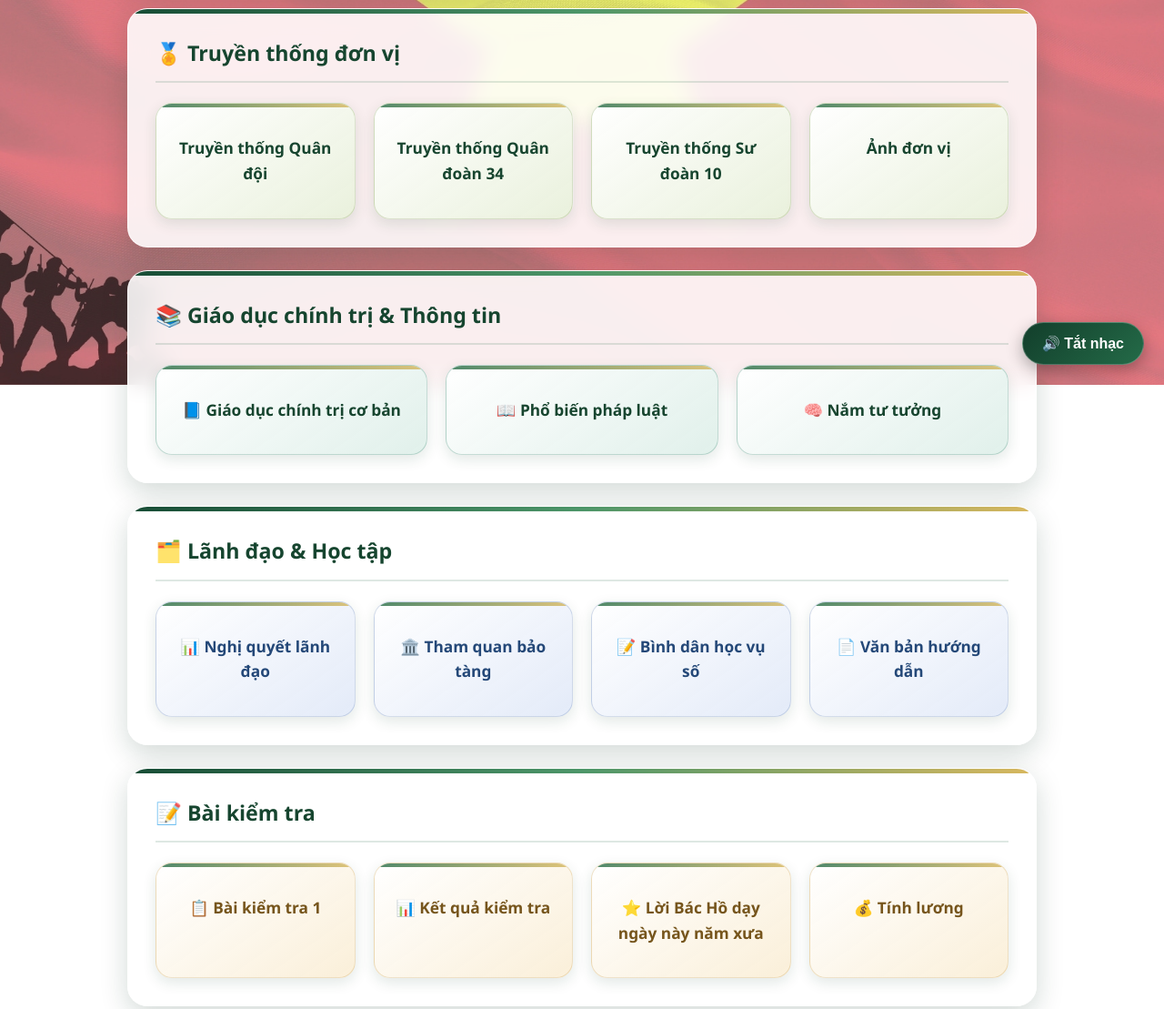
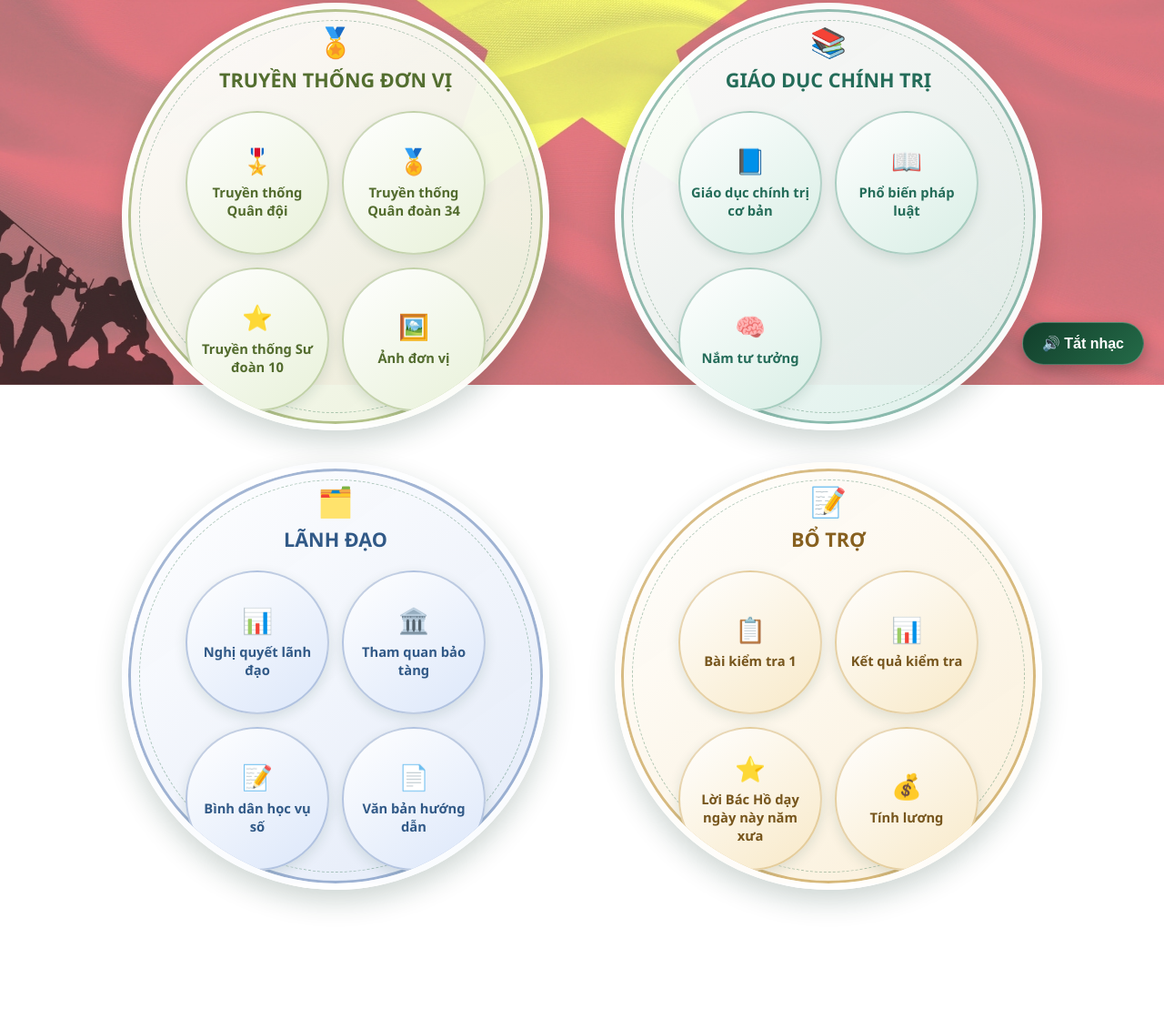
Before and after one commit to vudsn920-maker/hoangquangvu, a plain HTML site: page index.html in a window 1280 px wide. Shown: the part 377-1486 px from the top of the page at 91% size. After the commit the page ends 1415 px from the top, so only its background shows below. Drawn offline with Linux system fonts and the light colour scheme.

Commit message:
Add files via upload

```diff
--- a/index.html
+++ b/index.html
@@ -97,17 +97,17 @@ header h1{
 
 /* ================= SECTION ================= */
 section{
-  max-width:1000px;
+  max-width:1050px;
   margin:155px auto 40px;
 }
 
-/* ================= CARD ================= */
-.card{
-  background:rgba(255,255,255,.88);
+/* ================= CARD CHÀO MỪNG ================= */
+.welcome-card{
+  background:rgba(255,255,255,.9);
   backdrop-filter:blur(12px);
   -webkit-backdrop-filter:blur(12px);
   padding:30px;
-  margin:25px 0;
+  margin:25px 0 40px;
   border-radius:22px;
   border:1px solid rgba(255,255,255,.7);
   box-shadow:0 10px 30px rgba(12,48,34,.18);
@@ -117,10 +117,10 @@ section{
   opacity:0;
   transform:translateY(30px);
   animation:cardFadeIn 1s ease forwards;
+  animation-delay:.2s;
 }
 
-/* Viền trang trí phía trên Card */
-.card::before{
+.welcome-card::before{
   content:"";
   position:absolute;
   top:0;
@@ -130,135 +130,294 @@ section{
   background:linear-gradient(90deg,#174c35,#4d9669,#d8b75e);
 }
 
-/* Tiêu đề Card */
-.card h2{
-  margin-bottom:22px;
+.welcome-card h2{
+  margin-bottom:15px;
   color:#16452f;
   font-size:1.45rem;
   font-weight:800;
-  padding-bottom:12px;
-  border-bottom:2px solid rgba(35,105,67,.15);
 }
 
-/* ================= GRID BÀI HỌC ================= */
-.grid-lessons{
+/* ================= KHU VỰC 4 HÌNH TRÒN LỚN ================= */
+.circle-container{
   display:grid;
-  grid-template-columns:repeat(auto-fit,minmax(180px,1fr));
-  gap:20px;
+  grid-template-columns:repeat(2,minmax(0,1fr));
+  gap:35px;
+  justify-items:center;
+  align-items:center;
 }
 
-/* ================= Ô BÀI HỌC ================= */
-.square-lesson{
-  padding:35px 20px;
-  border-radius:18px;
-  text-align:center;
-  font-size:1.08rem;
-  font-weight:750;
-  color:#17452f;
-  transition:all .3s ease;
-  box-shadow:0 5px 15px rgba(18,62,43,.12);
-  background:linear-gradient(145deg,
-    rgba(255,255,255,.96),
-    rgba(224,241,230,.92));
-  border:1px solid rgba(38,115,74,.18);
-  backdrop-filter:blur(8px);
-  -webkit-backdrop-filter:blur(8px);
+/* ================= HÌNH TRÒN LỚN ================= */
+.circle-card{
+  width:100%;
+  max-width:470px;
+  aspect-ratio:1/1;
+  border-radius:50%;
+  padding:38px;
   position:relative;
   overflow:hidden;
+
+  display:flex;
+  flex-direction:column;
+  justify-content:center;
+  align-items:center;
+
+  background:linear-gradient(
+    145deg,
+    rgba(255,255,255,.96),
+    rgba(225,239,226,.91)
+  );
+
+  border:7px solid rgba(255,255,255,.8);
+  box-shadow:
+    0 12px 30px rgba(12,48,34,.2),
+    inset 0 0 0 3px rgba(216,183,94,.5);
+
+  opacity:0;
+  transform:scale(.88);
+  animation:circleFadeIn .9s ease forwards;
+
+  transition:transform .35s ease,box-shadow .35s ease;
 }
 
-/* Vệt màu trang trí */
-.square-lesson::before{
+/* Viền trang trí bên trong */
+.circle-card::before{
   content:"";
   position:absolute;
-  top:0;
-  left:0;
+  inset:12px;
+  border:1px dashed rgba(35,105,67,.35);
+  border-radius:50%;
+  pointer-events:none;
+}
+
+/* Vòng tròn trang trí */
+.circle-card::after{
+  content:"";
+  position:absolute;
+  width:160px;
+  height:160px;
+  top:-75px;
+  right:-65px;
+  border-radius:50%;
+  background:rgba(255,255,255,.22);
+  pointer-events:none;
+}
+
+.circle-card:hover{
+  transform:scale(1.025);
+  box-shadow:
+    0 18px 38px rgba(12,48,34,.27),
+    inset 0 0 0 3px rgba(216,183,94,.7);
+}
+
+/* ================= TIÊU ĐỀ HÌNH TRÒN ================= */
+.circle-title{
   width:100%;
-  height:4px;
-  background:linear-gradient(90deg,#236b46,#d9b85e);
-  opacity:.8;
+  text-align:center;
+  color:#16452f;
+  font-size:1.35rem;
+  font-weight:850;
+  line-height:1.35;
+  margin-bottom:20px;
+  position:relative;
+  z-index:2;
+}
+
+.circle-title span{
+  display:block;
+  font-size:2rem;
+  margin-bottom:5px;
+}
+
+/* ================= CÁC HÌNH TRÒN NHỎ ================= */
+.grid-lessons{
+  width:100%;
+  max-width:330px;
+  display:grid;
+  grid-template-columns:repeat(2,minmax(0,1fr));
+  gap:14px;
+  justify-items:center;
+  align-items:center;
+  position:relative;
+  z-index:2;
+}
+
+.square-lesson{
+  width:100%;
+  aspect-ratio:1/1;
+  border-radius:50%;
+  padding:12px;
+  display:flex;
+  justify-content:center;
+  align-items:center;
+  text-align:center;
+
+  background:linear-gradient(
+    145deg,
+    rgba(255,255,255,.98),
+    rgba(224,241,230,.96)
+  );
+
+  border:2px solid rgba(38,115,74,.25);
+  box-shadow:0 5px 14px rgba(18,62,43,.13);
+
+  font-size:.92rem;
+  font-weight:800;
+  color:#17452f;
+
+  transition:all .3s ease;
+  position:relative;
+  overflow:hidden;
 }
 
 .square-lesson a{
   text-decoration:none;
   color:inherit;
+  display:flex;
+  width:100%;
+  height:100%;
+  justify-content:center;
+  align-items:center;
+  flex-direction:column;
+  line-height:1.35;
+  overflow-wrap:anywhere;
+  position:relative;
+  z-index:2;
+}
+
+.square-lesson a .lesson-icon{
   display:block;
-  position:relative;
-  z-index:1;
+  font-size:1.7rem;
+  margin-bottom:6px;
 }
 
 .square-lesson:hover{
-  transform:translateY(-7px);
-  background:linear-gradient(145deg,#ffffff,#dcefe2);
+  transform:translateY(-5px) scale(1.05);
+  background:linear-gradient(145deg,#fff,#dcefe2);
   border-color:#6ba982;
-  box-shadow:0 12px 25px rgba(18,62,43,.22);
+  box-shadow:0 10px 22px rgba(18,62,43,.22);
   color:#0c6037;
 }
 
-/* ================= MÀU RIÊNG TỪNG NHÓM ================= */
-
-/* Nhóm truyền thống đơn vị */
-.card:nth-of-type(2) .square-lesson{
-  background:linear-gradient(145deg,
-    rgba(255,255,255,.96),
-    rgba(232,240,218,.92));
-  border-color:rgba(112,145,65,.25);
+/* ================= CARD TRUYỀN THỐNG ================= */
+.circle-card.tradition{
+  background:linear-gradient(
+    145deg,
+    rgba(255,255,255,.97),
+    rgba(235,241,218,.94)
+  );
+  box-shadow:
+    0 12px 30px rgba(12,48,34,.2),
+    inset 0 0 0 3px rgba(137,158,77,.6);
 }
 
-.card:nth-of-type(2) .square-lesson:hover{
-  background:linear-gradient(145deg,#fff,#e8f1d9);
+.tradition .circle-title{
+  color:#536e2f;
 }
 
-/* Nhóm giáo dục chính trị */
-.card:nth-of-type(3) .square-lesson{
-  background:linear-gradient(145deg,
-    rgba(255,255,255,.96),
-    rgba(222,239,233,.92));
-  border-color:rgba(35,115,91,.25);
+.tradition .square-lesson{
+  background:linear-gradient(145deg,#fff,#e8f1d9);
+  border-color:rgba(112,145,65,.35);
+  color:#526b2d;
 }
 
-.card:nth-of-type(3) .square-lesson:hover{
-  background:linear-gradient(145deg,#fff,#d8eee5);
+.tradition .square-lesson:hover{
+  background:linear-gradient(145deg,#fff,#dce9c5);
 }
 
-/* Nhóm lãnh đạo và học tập */
-.card:nth-of-type(4) .square-lesson{
-  background:linear-gradient(145deg,
-    rgba(255,255,255,.96),
-    rgba(225,233,248,.92));
-  border-color:rgba(65,100,160,.22);
-  color:#244878;
+/* ================= CARD HỌC TẬP ================= */
+.circle-card.political{
+  background:linear-gradient(
+    145deg,
+    rgba(255,255,255,.97),
+    rgba(220,239,233,.95)
+  );
+  box-shadow:
+    0 12px 30px rgba(12,48,34,.2),
+    inset 0 0 0 3px rgba(67,140,121,.55);
 }
 
-.card:nth-of-type(4) .square-lesson:hover{
-  background:linear-gradient(145deg,#fff,#dce7fa);
+.political .circle-title{
+  color:#246c59;
 }
 
-/* Nhóm bài kiểm tra */
-.card:nth-of-type(5) .square-lesson{
-  background:linear-gradient(145deg,
-    rgba(255,255,255,.96),
-    rgba(250,238,214,.92));
-  border-color:rgba(190,145,55,.25);
+.political .square-lesson{
+  background:linear-gradient(145deg,#fff,#d8eee5);
+  border-color:rgba(35,115,91,.3);
+  color:#246c59;
+}
+
+.political .square-lesson:hover{
+  background:linear-gradient(145deg,#fff,#cce9dc);
+}
+
+/* ================= CARD LÃNH ĐẠO VÀ HỌC TẬP ================= */
+.circle-card.learning{
+  background:linear-gradient(
+    145deg,
+    rgba(255,255,255,.97),
+    rgba(225,233,248,.95)
+  );
+  box-shadow:
+    0 12px 30px rgba(12,48,34,.2),
+    inset 0 0 0 3px rgba(91,125,177,.55);
+}
+
+.learning .circle-title{
+  color:#315987;
+}
+
+.learning .square-lesson{
+  background:linear-gradient(145deg,#fff,#dce7fa);
+  border-color:rgba(65,100,160,.3);
+  color:#315987;
+}
+
+.learning .square-lesson:hover{
+  background:linear-gradient(145deg,#fff,#cfddf5);
+}
+
+/* ================= CARD BÀI KIỂM TRA ================= */
+.circle-card.testing{
+  background:linear-gradient(
+    145deg,
+    rgba(255,255,255,.97),
+    rgba(250,238,214,.95)
+  );
+  box-shadow:
+    0 12px 30px rgba(12,48,34,.2),
+    inset 0 0 0 3px rgba(190,145,55,.6);
+}
+
+.testing .circle-title{
+  color:#87601f;
+}
+
+.testing .square-lesson{
+  background:linear-gradient(145deg,#fff,#f8e9c8);
+  border-color:rgba(190,145,55,.35);
   color:#76551c;
 }
 
-.card:nth-of-type(5) .square-lesson:hover{
-  background:linear-gradient(145deg,#fff,#f8e9c8);
+.testing .square-lesson:hover{
+  background:linear-gradient(145deg,#fff,#f3dfb1);
 }
 
-/* ================= ICON ================= */
-.icon{
-  font-size:2.5rem;
-  margin-bottom:10px;
+/* ================= HIỆU ỨNG XUẤT HIỆN ================= */
+.circle-card:nth-child(1){
+  animation-delay:.4s;
 }
 
-/* ================= HIỆU ỨNG CARD ================= */
-.card:nth-of-type(1){animation-delay:.2s;}
-.card:nth-of-type(2){animation-delay:.5s;}
-.card:nth-of-type(3){animation-delay:.8s;}
-.card:nth-of-type(4){animation-delay:1.1s;}
-.card:nth-of-type(5){animation-delay:1.4s;}
+.circle-card:nth-child(2){
+  animation-delay:.7s;
+}
+
+.circle-card:nth-child(3){
+  animation-delay:1s;
+}
+
+.circle-card:nth-child(4){
+  animation-delay:1.3s;
+}
 
 @keyframes cardFadeIn{
   from{
@@ -268,6 +427,17 @@ section{
   to{
     opacity:1;
     transform:translateY(0);
+  }
+}
+
+@keyframes circleFadeIn{
+  from{
+    opacity:0;
+    transform:scale(.88);
+  }
+  to{
+    opacity:1;
+    transform:scale(1);
   }
 }
 
@@ -295,6 +465,40 @@ section{
   box-shadow:0 10px 25px rgba(0,0,0,.35);
 }
 
+/* ================= RESPONSIVE TABLET ================= */
+@media(max-width:850px){
+
+  .circle-container{
+    gap:20px;
+  }
+
+  .circle-card{
+    padding:28px;
+  }
+
+  .circle-title{
+    font-size:1.15rem;
+    margin-bottom:15px;
+  }
+
+  .circle-title span{
+    font-size:1.7rem;
+  }
+
+  .grid-lessons{
+    gap:10px;
+  }
+
+  .square-lesson{
+    padding:8px;
+    font-size:.8rem;
+  }
+
+  .square-lesson a .lesson-icon{
+    font-size:1.4rem;
+  }
+}
+
 /* ================= RESPONSIVE ĐIỆN THOẠI ================= */
 @media(max-width:600px){
 
@@ -316,24 +520,53 @@ section{
     margin-top:135px;
   }
 
-  .grid-lessons{
-    grid-template-columns:1fr;
-    gap:15px;
-  }
-
-  .card{
+  .welcome-card{
     padding:22px 18px;
-    margin:20px 0;
+    margin:20px 0 30px;
     border-radius:18px;
   }
 
-  .card h2{
+  .welcome-card h2{
     font-size:1.2rem;
   }
 
+  .circle-container{
+    grid-template-columns:1fr;
+    gap:25px;
+  }
+
+  .circle-card{
+    width:min(100%,430px);
+    padding:30px;
+    border-width:5px;
+  }
+
+  .circle-card::before{
+    inset:9px;
+  }
+
+  .circle-title{
+    font-size:1.2rem;
+    margin-bottom:16px;
+  }
+
+  .circle-title span{
+    font-size:1.8rem;
+  }
+
+  .grid-lessons{
+    max-width:300px;
+    gap:12px;
+  }
+
   .square-lesson{
-    padding:25px 15px;
-    font-size:1rem;
+    padding:9px;
+    font-size:.82rem;
+  }
+
+  .square-lesson a .lesson-icon{
+    font-size:1.5rem;
+    margin-bottom:4px;
   }
 
   .music-control{
@@ -344,9 +577,36 @@ section{
   }
 }
 
+/* ================= ĐIỆN THOẠI NHỎ ================= */
+@media(max-width:360px){
+
+  .circle-card{
+    padding:25px;
+  }
+
+  .circle-title{
+    font-size:1.05rem;
+  }
+
+  .grid-lessons{
+    gap:8px;
+  }
+
+  .square-lesson{
+    font-size:.73rem;
+    padding:6px;
+  }
+
+  .square-lesson a .lesson-icon{
+    font-size:1.3rem;
+  }
+}
+
 /* ================= GIẢM CHUYỂN ĐỘNG ================= */
 @media(prefers-reduced-motion:reduce){
-  .card{
+
+  .welcome-card,
+  .circle-card{
     animation:none;
     opacity:1;
     transform:none;
@@ -392,8 +652,8 @@ section{
 <!-- ================= NỘI DUNG ================= -->
 <section>
 
-  <!-- CARD 0: GIỚI THIỆU -->
-  <div class="card">
+  <!-- CARD 1: GIỚI THIỆU - HÌNH CHỮ NHẬT -->
+  <div class="welcome-card">
     <h2>👋 Chào mừng</h2>
 
     <p>
@@ -402,32 +662,43 @@ section{
     </p>
   </div>
 
-  <!-- CARD 1: TRUYỀN THỐNG ĐƠN VỊ -->
-  <div class="card">
-    <h2>🏅 Truyền thống đơn vị</h2>
+  <!-- 4 HÌNH TRÒN LỚN -->
+  <div class="circle-container">
+
+    <!-- CARD 2: TRUYỀN THỐNG ĐƠN VỊ -->
+    <div class="circle-card tradition">
+
+      <h2 class="circle-title">
+        <span>🏅</span>
+        TRUYỀN THỐNG ĐƠN VỊ
+      </h2>
 
       <div class="grid-lessons">
 
         <div class="square-lesson">
           <a href="truyen-thong-quandoi.html">
+            <span class="lesson-icon">🎖️</span>
             Truyền thống Quân đội
           </a>
         </div>
 
         <div class="square-lesson">
           <a href="truyen-thong-quandoan34.html">
+            <span class="lesson-icon">🏅</span>
             Truyền thống Quân đoàn 34
           </a>
         </div>
 
         <div class="square-lesson">
           <a href="truyen-thong-sudoan10.html">
+            <span class="lesson-icon">⭐</span>
             Truyền thống Sư đoàn 10
           </a>
         </div>
 
         <div class="square-lesson">
           <a href="Anhdonvi.html">
+            <span class="lesson-icon">🖼️</span>
             Ảnh đơn vị
           </a>
         </div>
@@ -435,100 +706,123 @@ section{
       </div>
     </div>
 
-  <!-- CARD 2: GIÁO DỤC CHÍNH TRỊ -->
-  <div class="card">
-    <h2>📚 Giáo dục chính trị &amp; Thông tin</h2>
+    <!-- CARD 3: GIÁO DỤC CHÍNH TRỊ -->
+    <div class="circle-card political">
+
+      <h2 class="circle-title">
+        <span>📚</span>
+        GIÁO DỤC CHÍNH TRỊ
+  </h2>
 
       <div class="grid-lessons">
 
         <div class="square-lesson">
           <a href="gdct-co-ban.html">
-          📘 Giáo dục chính trị cơ bản
+            <span class="lesson-icon">📘</span>
+            Giáo dục chính trị cơ bản
           </a>
         </div>
 
         <div class="square-lesson">
           <a href="pho-bien-gdpl.html">
-          📖 Phổ biến pháp luật
+            <span class="lesson-icon">📖</span>
+            Phổ biến pháp luật
           </a>
         </div>
 
         <div class="square-lesson">
           <a href="nam-quan-ly-tu-tuong.html">
-          🧠 Nắm tư tưởng
+            <span class="lesson-icon">🧠</span>
+            Nắm tư tưởng
           </a>
         </div>
 
       </div>
     </div>
 
-  <!-- CARD 3: LÃNH ĐẠO & HỌC TẬP -->
-  <div class="card">
-    <h2>🗂️ Lãnh đạo &amp; Học tập</h2>
+    <!-- CARD 4: LÃNH ĐẠO  -->
+    <div class="circle-card learning">
+
+      <h2 class="circle-title">
+        <span>🗂️</span>
+        LÃNH ĐẠO
+      </h2>
 
       <div class="grid-lessons">
 
         <div class="square-lesson">
           <a href="bao-cao-cap-tren.html">
-          📊 Nghị quyết lãnh đạo
+            <span class="lesson-icon">📊</span>
+            Nghị quyết lãnh đạo
           </a>
         </div>
 
         <div class="square-lesson">
           <a href="https://vr360.yoolife.vn/bao-tang-lich-su-quan-su-viet-nam-zmuseumc118u26724"
              target="_blank" rel="noopener">
-          🏛️ Tham quan bảo tàng
+            <span class="lesson-icon">🏛️</span>
+            Tham quan bảo tàng
           </a>
         </div>
 
         <div class="square-lesson">
           <a href="binh-dan-hoc-vu.html">
-          📝 Bình dân học vụ số
+            <span class="lesson-icon">📝</span>
+            Bình dân học vụ số
           </a>
         </div>
 
         <div class="square-lesson">
           <a href="van-ban-huong-dan.html">
-          📄 Văn bản hướng dẫn
+            <span class="lesson-icon">📄</span>
+            Văn bản hướng dẫn
           </a>
         </div>
 
       </div>
     </div>
 
-  <!-- CARD 4: BÀI KIỂM TRA -->
-  <div class="card">
-    <h2>📝 Bài kiểm tra</h2>
+    <!-- CARD 5: BỔ TRỢ -->
+    <div class="circle-card testing">
+
+      <h2 class="circle-title">
+        <span>📝</span>
+        BỔ TRỢ    </h2>
 
       <div class="grid-lessons">
 
         <div class="square-lesson">
           <a href="bai-kiem-tra.html">
-          📋 Bài kiểm tra 1
+            <span class="lesson-icon">📋</span>
+            Bài kiểm tra 1
           </a>
         </div>
 
         <div class="square-lesson">
           <a href="ket-qua-kiem-tra.html">
-          📊 Kết quả kiểm tra
+            <span class="lesson-icon">📊</span>
+            Kết quả kiểm tra
           </a>
         </div>
 
         <div class="square-lesson">
           <a href="loi-bac-ho-day.html">
-          ⭐ Lời Bác Hồ dạy ngày này năm xưa
+            <span class="lesson-icon">⭐</span>
+            Lời Bác Hồ dạy ngày này năm xưa
           </a>
         </div>
 
         <div class="square-lesson">
           <a href="tinh-luong.html">
-          💰 Tính lương
+            <span class="lesson-icon">💰</span>
+            Tính lương
           </a>
         </div>
 
       </div>
     </div>
 
+  </div>
 </section>
 
 <!-- ================= JAVASCRIPT ================= -->
```
Lines whose indentation alone changed are shown as unchanged.
